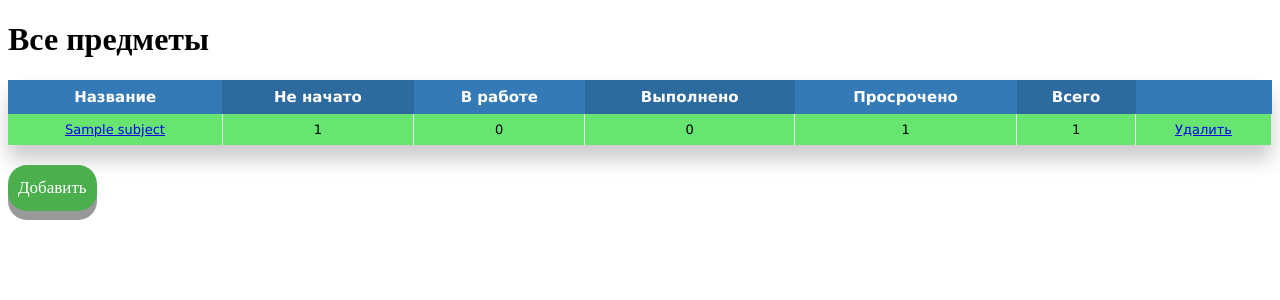
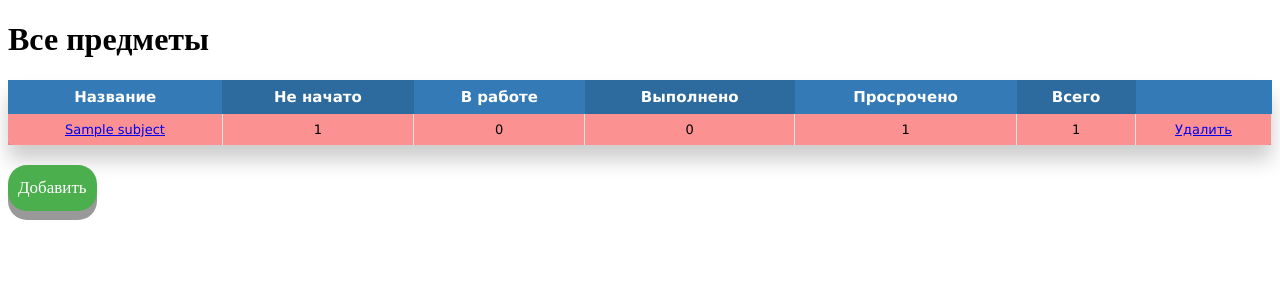
Before and after one commit to Trofmann/WorkControlService, a Django app: page / in a window 1280 px wide. Shown: the top 300 px of the page. Run offline with Django 4.2, Linux system fonts and the light colour scheme; tables that the repository leaves empty hold one stand-in row (values such as "Sample post").

Commit message:
Вернул как было

```diff
--- a/works/templates/works/subjects_list.html
+++ b/works/templates/works/subjects_list.html
@@ -27,10 +27,10 @@
     {% for subject in subjects %}
         <tr
                 {% if subject.completed %}
-                    class="expired"
+                    class="completed"
                 {% else %}
                     {% if subject.has_expired %}
-                    class="completed"
+                    class="expired"
                     {% endif %}
                 {% endif %}
         >
```
